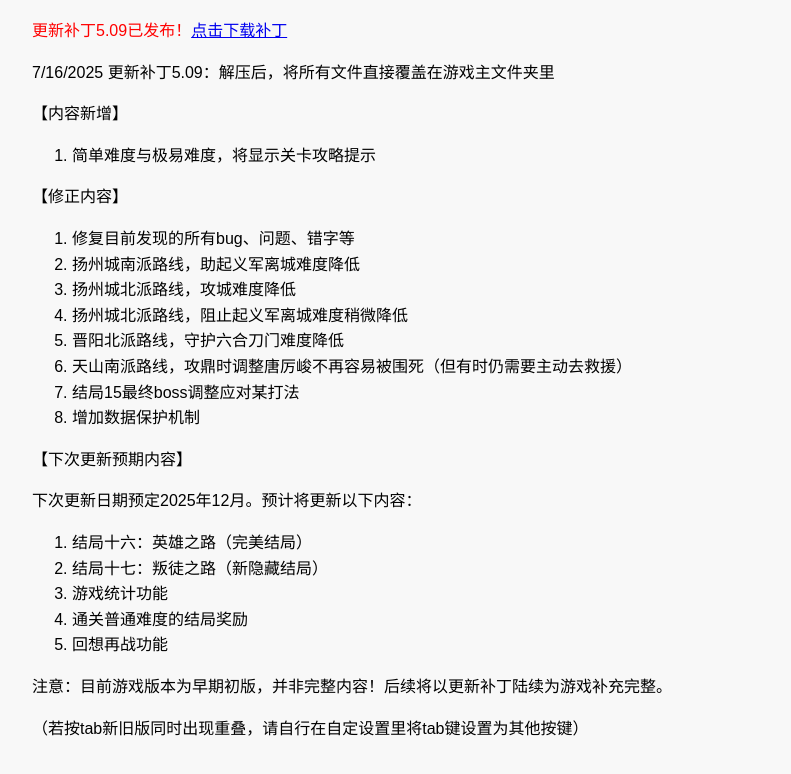
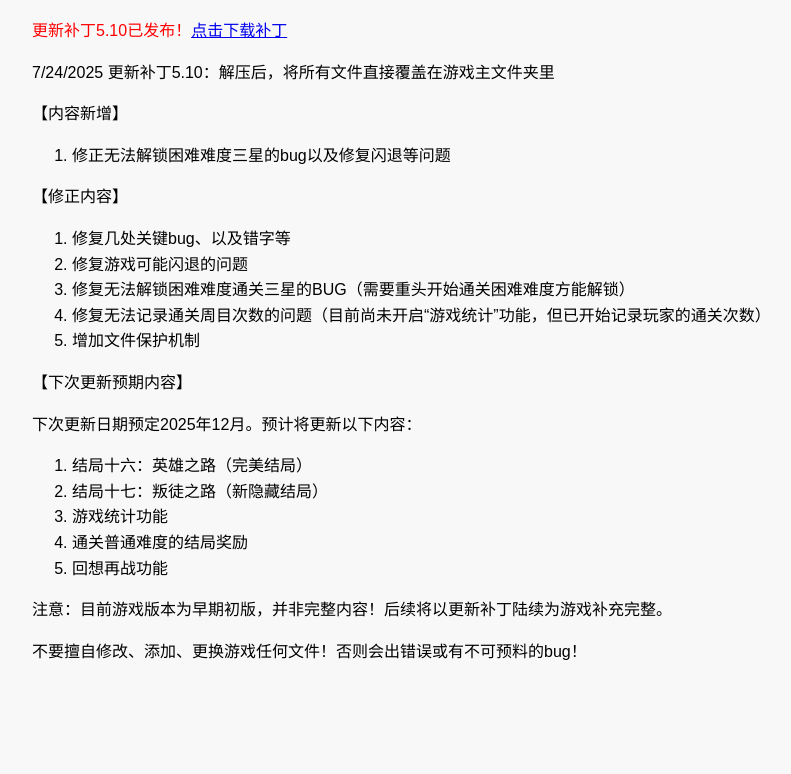
Before and after one commit to xianyangxi/suchou, a plain HTML site: page index.html in a window 1280 px wide. Shown: the part 124-898 px from the top of the page, without its empty margins (16-807 px from the left). After the commit the page ends 852 px from the top, so only its background shows below. Drawn offline with Linux system fonts and the light colour scheme.

Commit message:
Update index.html

```diff
--- a/index.html
+++ b/index.html
@@ -15,22 +15,19 @@
 </head>
 <body>
   <h1>《新宿仇之路》公告栏</h1>
-  <p style="color: red;">更新补丁5.09已发布！<a href="https://www.lxres.com/d/file/DanJiRenWu/DuLiYunXing/2025-07-17/%E8%A1%A5%E4%B8%815.09.zip" target="_blank">点击下载补丁</a> </p>
-  <p>7/16/2025 更新补丁5.09：解压后，将所有文件直接覆盖在游戏主文件夹里</p>
+  <p style="color: red;">更新补丁5.10已发布！<a href="https://www.lxres.com/d/file/DanJiRenWu/DuLiYunXing/2025-07-25/%E8%A1%A5%E4%B8%815.10.zip" target="_blank">点击下载补丁</a> </p>
+  <p>7/24/2025 更新补丁5.10：解压后，将所有文件直接覆盖在游戏主文件夹里</p>
   <p>【内容新增】</p>
   <ol>
-    <li>简单难度与极易难度，将显示关卡攻略提示</li>
+    <li>修正无法解锁困难难度三星的bug以及修复闪退等问题</li>
   </ol>
   <p>【修正内容】</p>
   <ol>
-    <li>修复目前发现的所有bug、问题、错字等</li>
-    <li>扬州城南派路线，助起义军离城难度降低</li>
-    <li>扬州城北派路线，攻城难度降低</li>
-    <li>扬州城北派路线，阻止起义军离城难度稍微降低</li>
-    <li>晋阳北派路线，守护六合刀门难度降低</li>
-    <li>天山南派路线，攻鼎时调整唐厉峻不再容易被围死（但有时仍需要主动去救援）</li>
-    <li>结局15最终boss调整应对某打法</li>
-    <li>增加数据保护机制</li>
+    <li>修复几处关键bug、以及错字等</li>
+    <li>修复游戏可能闪退的问题</li>
+    <li>修复无法解锁困难难度通关三星的BUG（需要重头开始通关困难难度方能解锁）</li>
+    <li>修复无法记录通关周目次数的问题（目前尚未开启“游戏统计”功能，但已开始记录玩家的通关次数）</li>
+    <li>增加文件保护机制</li>
   </ol>
   <p>【下次更新预期内容】</p>
   <p>下次更新日期预定2025年12月。预计将更新以下内容：</p>
@@ -42,6 +39,6 @@
     <li>回想再战功能</li>
   </ol>
   <p>注意：目前游戏版本为早期初版，并非完整内容！后续将以更新补丁陆续为游戏补充完整。</p>
-  <p>（若按tab新旧版同时出现重叠，请自行在自定设置里将tab键设置为其他按键）</p>
+  <p>不要擅自修改、添加、更换游戏任何文件！否则会出错误或有不可预料的bug！</p>
 </body>
 </html>
```
